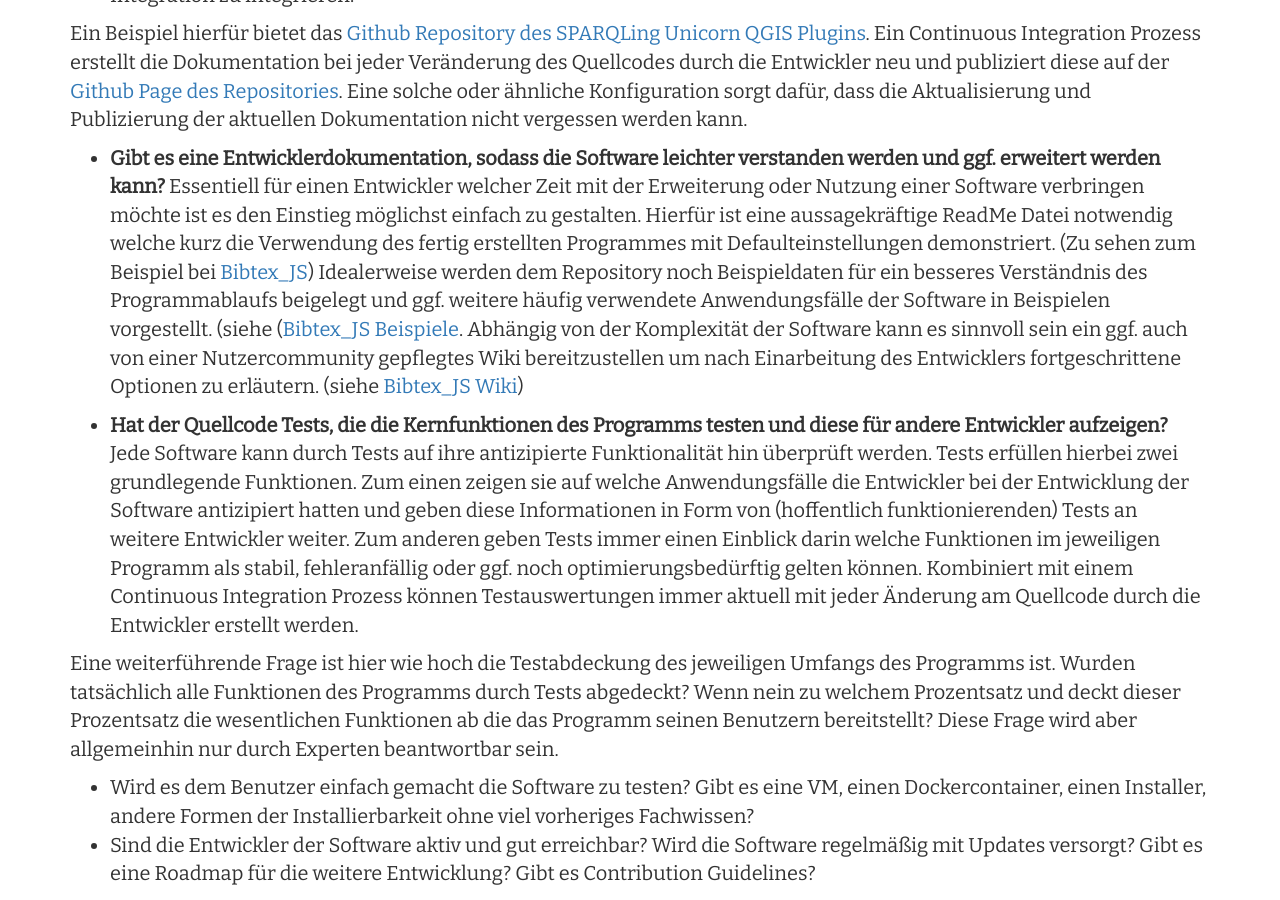
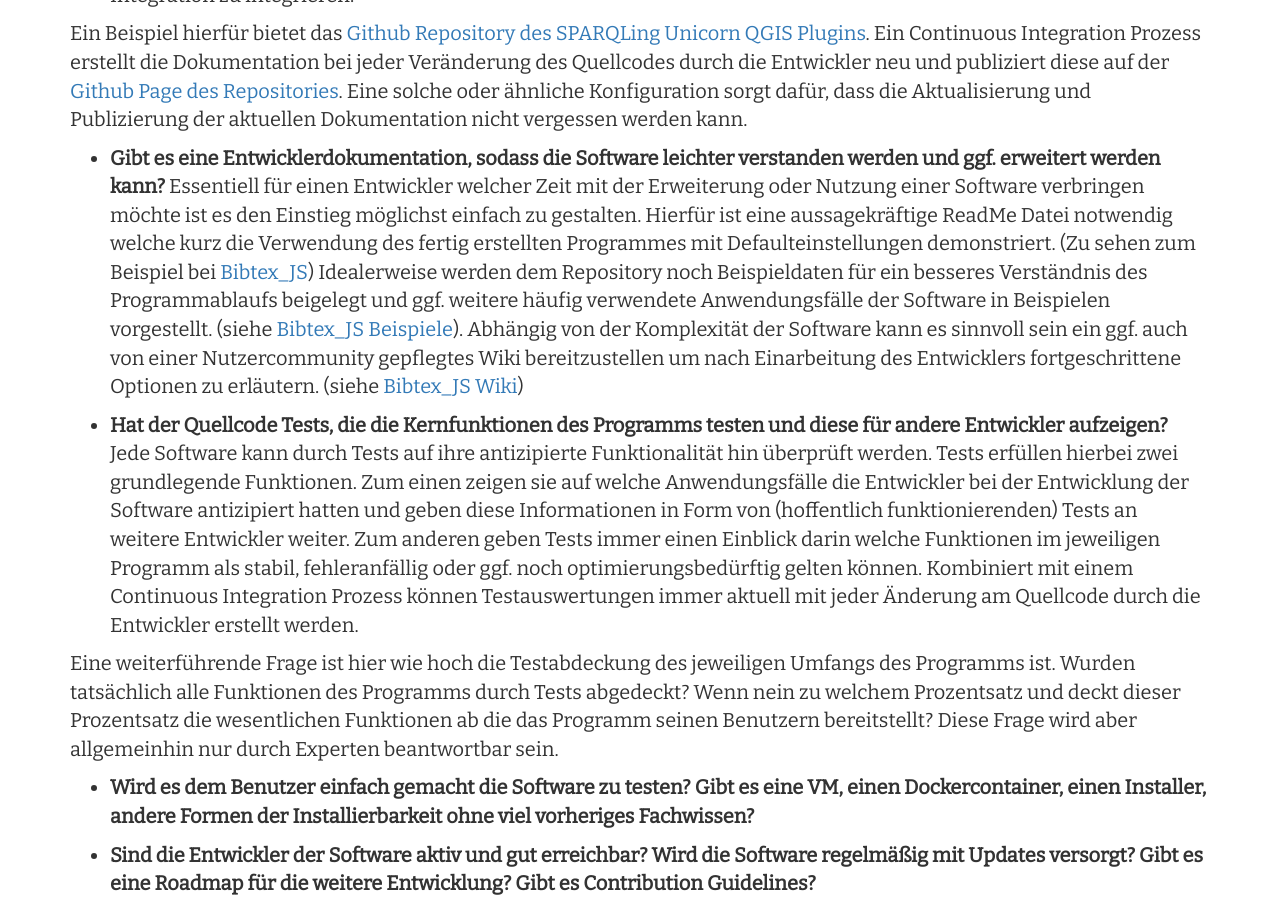
Before and after one commit to Research-Squirrel-Engineers/Impuls_SoftwareRezensionen_DGUF, a Jekyll site: the page built from Draft.md, in a window 1280 px wide and 900 px high, scrolled down 14426 px. Built offline with Jekyll 4.4.1, drawn with Linux system fonts in a browser that asks for light colours; nearby versions of some CDN libraries.

```diff
--- a/Draft.md
+++ b/Draft.md
@@ -287,7 +287,7 @@ Eine solche oder ähnliche Konfiguration sorgt dafür, dass die Aktualisierung u
 * **Gibt es eine Entwicklerdokumentation, sodass die Software leichter verstanden werden und ggf. erweitert werden kann?**
 Essentiell für einen Entwickler welcher Zeit mit der Erweiterung oder Nutzung einer Software verbringen möchte ist es den Einstieg möglichst einfach zu gestalten.
 Hierfür ist eine aussagekräftige ReadMe Datei notwendig welche kurz die Verwendung des fertig erstellten Programmes mit Defaulteinstellungen demonstriert. (Zu sehen zum Beispiel bei [Bibtex_JS](https://github.com/pcooksey/bibtex-js))
-Idealerweise werden dem Repository noch Beispieldaten für ein besseres Verständnis des Programmablaufs beigelegt und ggf. weitere häufig verwendete Anwendungsfälle der Software in Beispielen vorgestellt. (siehe ([Bibtex_JS Beispiele](https://github.com/pcooksey/bibtex-js/tree/master/test).
+Idealerweise werden dem Repository noch Beispieldaten für ein besseres Verständnis des Programmablaufs beigelegt und ggf. weitere häufig verwendete Anwendungsfälle der Software in Beispielen vorgestellt. (siehe [Bibtex_JS Beispiele](https://github.com/pcooksey/bibtex-js/tree/master/test)).
 Abhängig von der Komplexität der Software kann es sinnvoll sein ein ggf. auch von einer Nutzercommunity gepflegtes Wiki bereitzustellen um nach Einarbeitung des Entwicklers fortgeschrittene Optionen zu erläutern. (siehe [Bibtex_JS Wiki](https://github.com/pcooksey/bibtex-js/wiki))
 
 * **Hat der Quellcode Tests, die die Kernfunktionen des Programms testen und diese für andere Entwickler aufzeigen?**
@@ -295,8 +295,11 @@ Jede Software kann durch Tests auf ihre antizipierte Funktionalität hin überpr
 
 Eine weiterführende Frage ist hier wie hoch die Testabdeckung des jeweiligen Umfangs des Programms ist. Wurden tatsächlich alle Funktionen des Programms durch Tests abgedeckt? Wenn nein zu welchem Prozentsatz und deckt dieser Prozentsatz die wesentlichen Funktionen ab die das Programm seinen Benutzern bereitstellt? Diese Frage wird aber allgemeinhin nur durch Experten beantwortbar sein.
 
-* Wird es dem Benutzer einfach gemacht die Software zu testen? Gibt es eine VM, einen Dockercontainer, einen Installer, andere Formen der Installierbarkeit ohne viel vorheriges Fachwissen?
-* Sind die Entwickler der Software aktiv und gut erreichbar? Wird die Software regelmäßig mit Updates versorgt? Gibt es eine Roadmap für die weitere Entwicklung? Gibt es Contribution Guidelines?
+* **Wird es dem Benutzer einfach gemacht die Software zu testen? Gibt es eine VM, einen Dockercontainer, einen Installer, andere Formen der Installierbarkeit ohne viel vorheriges Fachwissen?**
+
+
+* **Sind die Entwickler der Software aktiv und gut erreichbar? Wird die Software regelmäßig mit Updates versorgt? Gibt es eine Roadmap für die weitere Entwicklung? Gibt es Contribution Guidelines?**
+
 
 #### Qualität der Implementierung
 
@@ -309,8 +312,6 @@ Eine weiterführende Frage ist hier wie hoch die Testabdeckung des jeweiligen Um
 * Ist die Anwendung auf Sicherheitsanforderungen getestet worden? (Penetrationtests usw.), also ist sie leicht hackbar oder nicht?
 * Setzt die Anwendung Standards zur IT Sicherheit welche von Behörden oder internationalen Organisationen empfohlen werden um? Beispiel [OWASP](https://de.wikipedia.org/wiki/Open_Web_Application_Security_Project)
 * Hat die Anwendung Abhängigkeiten zu Softwarekomponenten welche bekannte Sicherheitslücken aufweisen und nicht mehr gepflegt werden? Hält dieser Zustand auf absehbare Zeit an?
-
-
 
 ## Weitere Merkmale und Spezifikationen
 Wie oben beschrieben gibt es eine große Anzahl weiterer Merkmale, die für die Leser interessant sein können, aber keiner Einschätzung oder Beurteilung benötigen. Denkbar ist etwa diese, wie man es vielfach bei Vergleichsportalen findet, tabellarisch zusammengefasst werden. Wir haben hier auch einige Merkmale wiederholt, die auch in unserem Fragekatalog vorhanden sind. Auch um zu zeigen, wie man gegebenenfalls Gewichtungen in der Besprechung vornhemen kann, ohne ganze Aspekte unerwähnt zu lassen.
```
